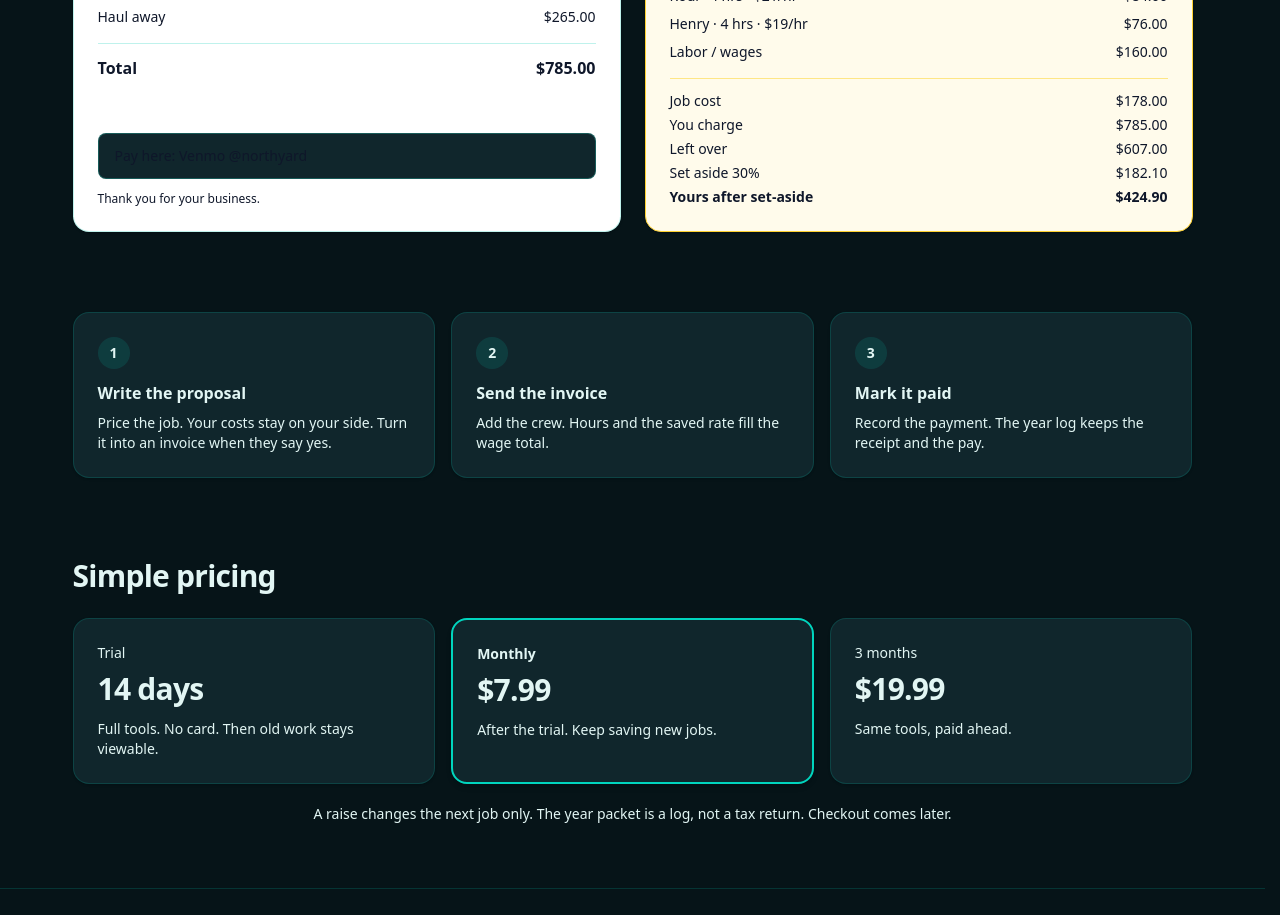
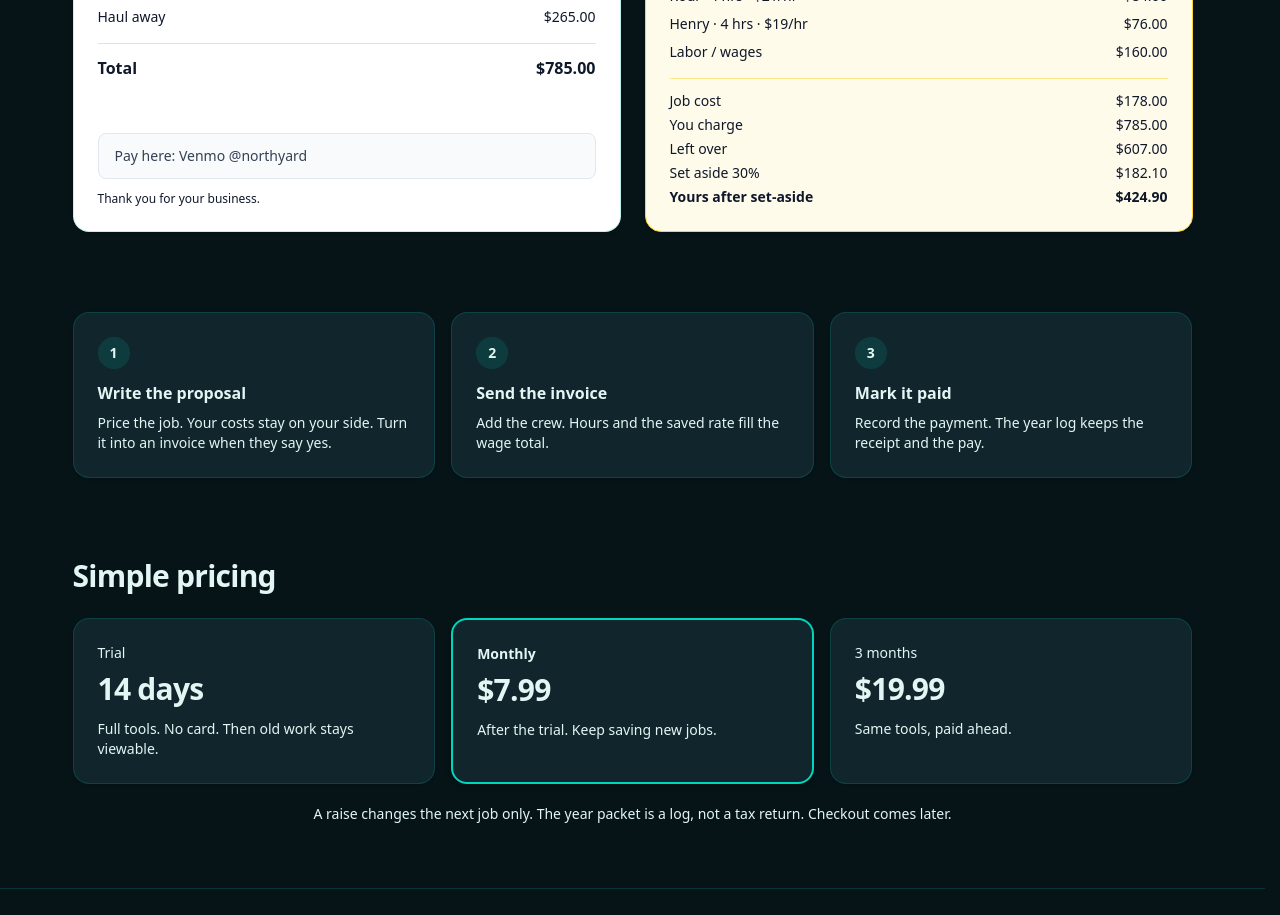
Before and after one commit to ultra4Mike/clientready, a Next.js app: page / in a window 1280 px wide. Shown: the part 800-1715 px from the top of the page. Built offline with nearby package versions, Linux system fonts and the light colour scheme.

Commit message:
Landing/Invoice/Calendar styles: light pay box in dark mode, standard dark inputs and plain chevron toggles in Your costs/Crew, hide + button over invoice save bar, themed calendar scrollbar

```diff
--- a/src/app/globals.css
+++ b/src/app/globals.css
@@ -104,7 +104,7 @@ html.dark body {
 }
 
 html.dark .owner-costs {
-  background-color: #10262c !important;
+  background-color: #0b1f24 !important;
   color: #e2f6f4 !important;
   border-color: rgba(45, 212, 191, 0.35) !important;
 }
@@ -128,12 +128,12 @@ html.dark .owner-costs .bg-white span {
 html.dark .owner-costs input,
 html.dark .owner-costs textarea,
 html.dark .owner-costs select {
-  background-color: #061418 !important;
+  background-color: #10262c !important;
   color: #e2f6f4 !important;
   border-color: rgba(45, 212, 191, 0.35) !important;
 }
 
-html.dark .owner-costs button {
+html.dark .owner-costs button:not([data-testid="section-toggle"]) {
   color: #042f2e !important;
   background-color: #2dd4bf !important;
   border: 1px solid #042f2e !important;
@@ -145,6 +145,12 @@ html.dark .sample-sheet p,
 html.dark .sample-sheet span,
 html.dark .sample-sheet div {
   color: #0f172a !important;
+}
+
+html.dark .sample-sheet .pay-box {
+  background-color: #f8fafc !important;
+  border-color: #e2e8f0 !important;
+  color: #334155 !important;
 }
 
 html.dark .sample-sheet.bg-white {
@@ -383,3 +389,23 @@ html.dark input.sig-typed,
     min-width: 40px;
   }
 }
+
+/* Calendar week/month scroller: themed scrollbar in dark mode */
+html.dark :has(> [data-testid="week-grid"]),
+html.dark :has(> [data-testid="month-grid"]) {
+  scrollbar-color: rgba(45, 212, 191, 0.35) transparent;
+  color-scheme: dark;
+}
+
+/* Section collapse toggle keeps its plain chevron style inside themed cards */
+html.dark .owner-costs [data-testid="section-toggle"],
+html.dark .owner-costs [data-testid="section-toggle"] span {
+  background-color: transparent !important;
+  border: 0 !important;
+  color: var(--cr-muted) !important;
+}
+
+/* Hide the floating quick-create + on pages with a sticky mobile save bar */
+body:has(.mobile-savebar) .quick-create-fab {
+  display: none !important;
+}
--- a/src/app/page.tsx
+++ b/src/app/page.tsx
@@ -71,7 +71,7 @@ export default function HomePage() {
             <div className="mt-6 flex justify-between border-t border-slate-200 pt-3 text-sm"><span>Fall cleanup</span><span>$520.00</span></div>
             <div className="mt-2 flex justify-between text-sm"><span>Haul away</span><span>$265.00</span></div>
             <div className="mt-4 flex justify-between border-t border-slate-200 pt-3 font-semibold"><span>Total</span><span>$785.00</span></div>
-            <div className="mt-auto pt-6"><p className="rounded-lg border border-slate-200 bg-slate-50 px-4 py-3 text-sm text-slate-700">Pay here: Venmo @northyard</p><p className="muted mt-3 text-xs">Thank you for your business.</p></div>
+            <div className="mt-auto pt-6"><p className="pay-box rounded-lg border border-slate-200 bg-slate-50 px-4 py-3 text-sm text-slate-700">Pay here: Venmo @northyard</p><p className="muted mt-3 text-xs">Thank you for your business.</p></div>
           </div>
 
           <div className="sample-owner rounded-2xl border border-amber-300 bg-amber-50 p-6 shadow-sm">
--- a/src/components/MobileNav.tsx
+++ b/src/components/MobileNav.tsx
@@ -102,7 +102,7 @@ export default function MobileNav({ onLogOut }: { onLogOut?: () => void }) {
             </div>
           )}
           {createOpen && !moreOpen && <div className="fixed inset-0 z-40 bg-slate-950/50 print:hidden" onClick={() => setCreateOpen(false)} />}
-          <div className={`fixed right-4 ${moreOpen ? "hidden" : ""} bottom-[calc(5rem+env(safe-area-inset-bottom))] z-50 flex flex-col items-end gap-2 print:hidden`}>
+          <div className={`quick-create-fab fixed right-4 ${moreOpen ? "hidden" : ""} bottom-[calc(5rem+env(safe-area-inset-bottom))] z-50 flex flex-col items-end gap-2 print:hidden`}>
             {createOpen && (
               <div className="w-48 overflow-hidden rounded-2xl border border-teal-500/20 bg-[var(--cr-panel)] py-1 shadow-2xl">
                 {QUICK_CREATE.map((item) => (
```
